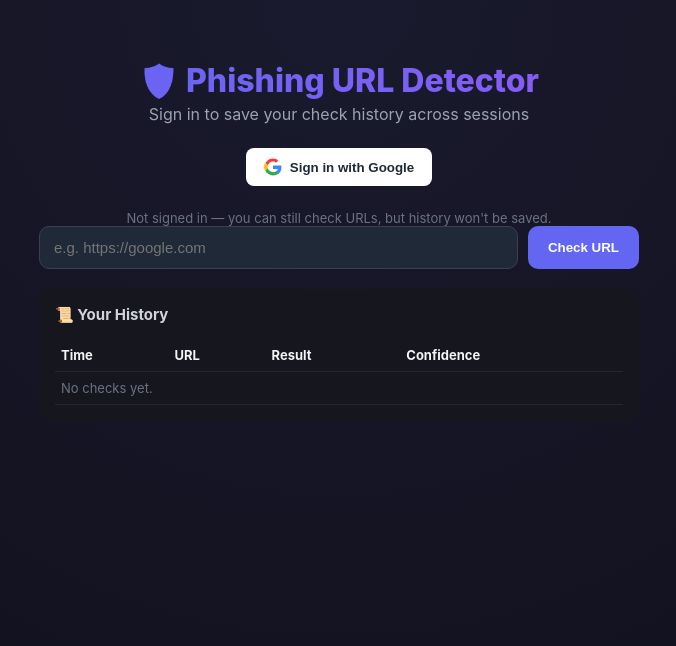
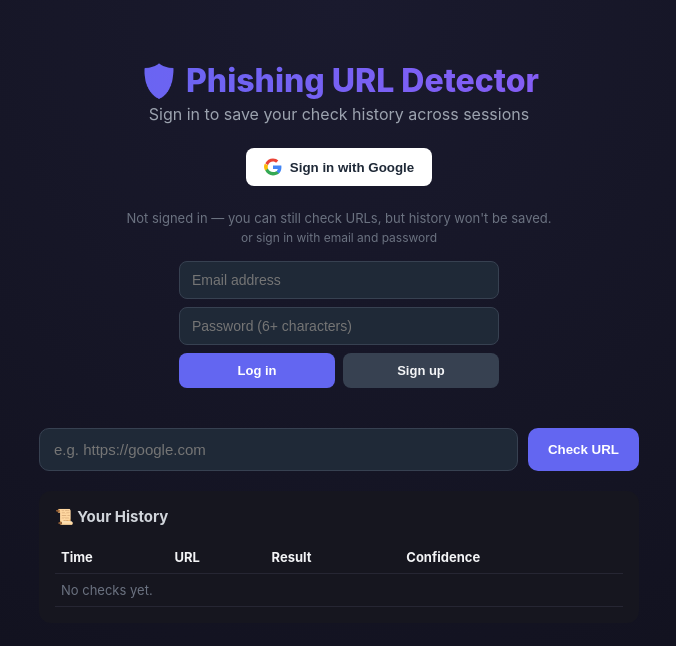
Before and after one commit to gmahanth-web/phishing-url, a Flask app: page / in a window 1280 px wide. Shown: the top 646 px of the page, without its empty margins (301-977 px from the left). Run offline with Flask 3, Linux system fonts and the light colour scheme; parts of the project's set-up code (start-up, migrations or seed data) failed here and were passed over; some libraries are stand-ins or nearby versions.

Commit message:
Update index.html

```diff
--- a/templates/index.html
+++ b/templates/index.html
@@ -29,6 +29,22 @@
   #userInfo { display: none; align-items: center; gap: 10px; }
   #userInfo img { width: 32px; height: 32px; border-radius: 50%; }
   #signOutBtn { background: #374151; color: #f3f4f6; border: none; padding: 8px 14px; border-radius: 8px; cursor: pointer; }
+
+  .divider { text-align: center; color: #6b7280; font-size: 12px; margin: 4px 0 16px; }
+  .email-auth-box { max-width: 320px; margin: 0 auto 20px; }
+  .email-auth-box input {
+    width: 100%; padding: 10px 12px; border-radius: 8px; border: 1px solid #374151;
+    background: #1f2937; color: #f3f4f6; font-size: 14px; margin-bottom: 8px; box-sizing: border-box;
+  }
+  .email-auth-buttons { display: flex; gap: 8px; }
+  .email-auth-buttons button {
+    flex: 1; padding: 10px; border-radius: 8px; border: none; font-weight: 600; cursor: pointer; font-size: 13px;
+  }
+  #emailLoginBtn { background: var(--accent); color: #fff; }
+  #emailLoginBtn:hover { background: var(--accent2); }
+  #emailSignUpBtn { background: #374151; color: #f3f4f6; }
+  #emailSignUpBtn:hover { background: #4b5563; }
+  #emailAuthError { color: #ef4444; font-size: 12px; text-align: center; margin-top: 6px; min-height: 14px; }
 
   .input-row { display: flex; gap: 10px; margin-bottom: 20px; }
   #urlInput { flex: 1; padding: 12px 14px; border-radius: 10px; border: 1px solid #374151; background: #1f2937; color: #f3f4f6; font-size: 15px; }
@@ -69,6 +85,17 @@
 
   <div class="signin-note" id="guestNote">Not signed in — you can still check URLs, but history won't be saved.</div>
 
+  <div class="divider" id="emailDivider">or sign in with email and password</div>
+  <div class="email-auth-box" id="emailAuthBox">
+    <input id="emailInput" type="email" placeholder="Email address" autocomplete="email">
+    <input id="passwordInput" type="password" placeholder="Password (6+ characters)" autocomplete="current-password">
+    <div class="email-auth-buttons">
+      <button id="emailLoginBtn">Log in</button>
+      <button id="emailSignUpBtn">Sign up</button>
+    </div>
+    <div id="emailAuthError"></div>
+  </div>
+
   <div class="input-row">
     <input id="urlInput" type="text" placeholder="e.g. https://google.com">
     <button id="checkBtn">Check URL</button>
@@ -88,7 +115,8 @@
 <!-- Firebase SDK -->
 <script type="module">
   import { initializeApp } from "https://www.gstatic.com/firebasejs/10.12.0/firebase-app.js";
-  import { getAuth, GoogleAuthProvider, signInWithPopup, signOut, onAuthStateChanged }
+  import { getAuth, GoogleAuthProvider, signInWithPopup, signOut, onAuthStateChanged,
+           createUserWithEmailAndPassword, signInWithEmailAndPassword }
     from "https://www.gstatic.com/firebasejs/10.12.0/firebase-auth.js";
   import { getFirestore, collection, addDoc, query, orderBy, limit, onSnapshot, serverTimestamp }
     from "https://www.gstatic.com/firebasejs/10.12.0/firebase-firestore.js";
@@ -114,13 +142,68 @@
   let currentUser = null;
 
   document.getElementById("signInBtn").onclick = () => signInWithPopup(auth, provider).catch(console.error);
-  document.getElementById("signOutBtn").onclick = () => signOut(auth);
+  document.getElementById("signOutBtn").onclick = () => {
+    signOut(auth);
+    document.getElementById("emailInput").value = "";
+    document.getElementById("passwordInput").value = "";
+    setEmailAuthError("");
+  };
+
+  // ---------------- Email / password sign-in ----------------
+  function friendlyAuthError(err) {
+    const map = {
+      "auth/email-already-in-use": "An account with that email already exists — try logging in instead.",
+      "auth/invalid-email": "That doesn't look like a valid email address.",
+      "auth/weak-password": "Password must be at least 6 characters.",
+      "auth/invalid-credential": "Incorrect email or password.",
+      "auth/wrong-password": "Incorrect email or password.",
+      "auth/user-not-found": "No account found with that email — try signing up instead.",
+      "auth/too-many-requests": "Too many attempts — please wait a moment and try again.",
+    };
+    return map[err.code] || err.message;
+  }
+
+  function setEmailAuthError(message) {
+    document.getElementById("emailAuthError").innerText = message || "";
+  }
+
+  document.getElementById("emailSignUpBtn").onclick = async () => {
+    const email = document.getElementById("emailInput").value.trim();
+    const password = document.getElementById("passwordInput").value;
+    setEmailAuthError("");
+    if (!email || !password) return setEmailAuthError("Enter an email and password first.");
+    try {
+      await createUserWithEmailAndPassword(auth, email, password);
+    } catch (err) {
+      console.error(err);
+      setEmailAuthError(friendlyAuthError(err));
+    }
+  };
+
+  document.getElementById("emailLoginBtn").onclick = async () => {
+    const email = document.getElementById("emailInput").value.trim();
+    const password = document.getElementById("passwordInput").value;
+    setEmailAuthError("");
+    if (!email || !password) return setEmailAuthError("Enter an email and password first.");
+    try {
+      await signInWithEmailAndPassword(auth, email, password);
+    } catch (err) {
+      console.error(err);
+      setEmailAuthError(friendlyAuthError(err));
+    }
+  };
+
+  document.getElementById("passwordInput").addEventListener("keydown", (e) => {
+    if (e.key === "Enter") document.getElementById("emailLoginBtn").click();
+  });
 
   onAuthStateChanged(auth, (user) => {
     currentUser = user;
     if (user) {
       document.getElementById("signInBtn").style.display = "none";
       document.getElementById("guestNote").style.display = "none";
+      document.getElementById("emailDivider").style.display = "none";
+      document.getElementById("emailAuthBox").style.display = "none";
       document.getElementById("userInfo").style.display = "flex";
       document.getElementById("userPhoto").src = user.photoURL || "";
       document.getElementById("userName").innerText = user.displayName || user.email;
@@ -128,6 +211,8 @@
     } else {
       document.getElementById("signInBtn").style.display = "flex";
       document.getElementById("guestNote").style.display = "block";
+      document.getElementById("emailDivider").style.display = "block";
+      document.getElementById("emailAuthBox").style.display = "block";
       document.getElementById("userInfo").style.display = "none";
       document.getElementById("historyBody").innerHTML = "<tr><td colspan='4' style='color:#6b7280;'>Sign in to see saved history.</td></tr>";
     }
```
